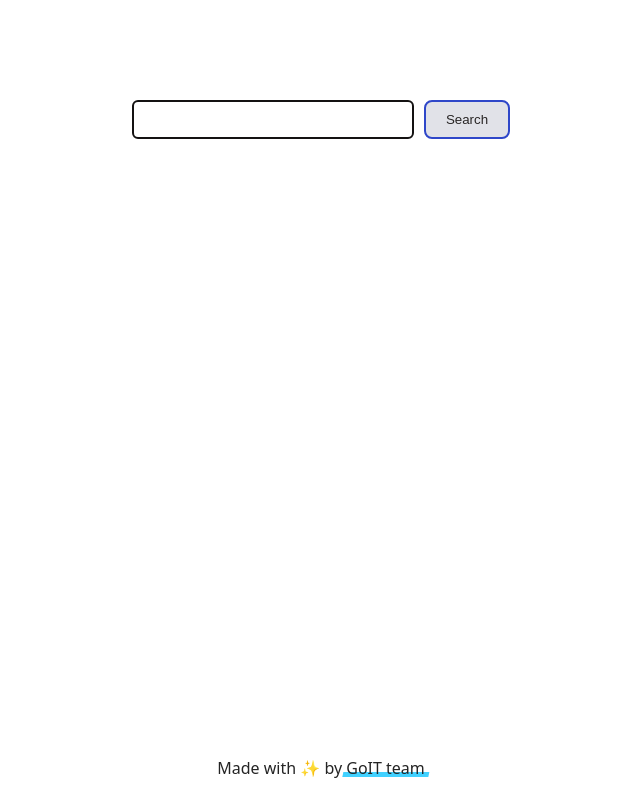
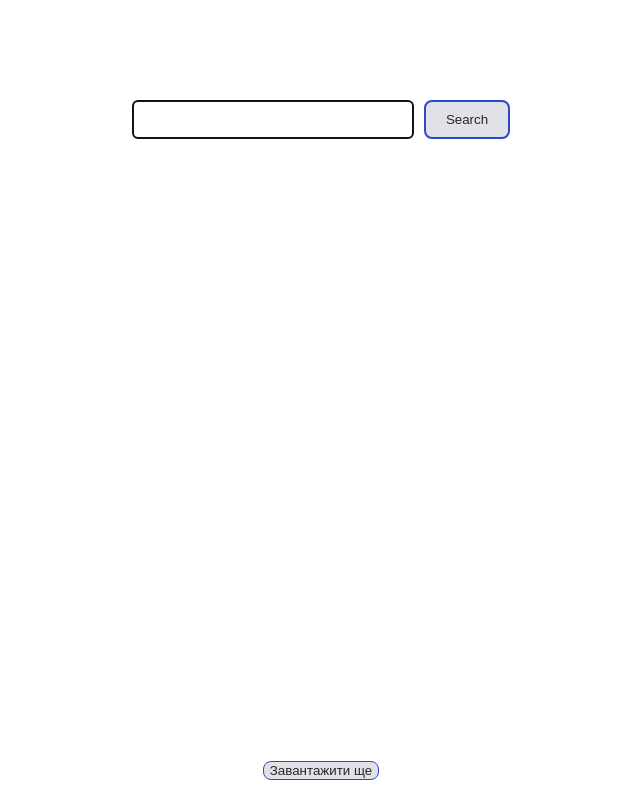
Before and after one commit to Andrii-Mitko/goit-js-hw-12, a website built with Vite: page src/index.html in a window 1280 px wide. Shown: the whole page, without its empty margins (319-959 px from the left). Built offline with nearby package versions, Linux system fonts and the light colour scheme; what simplelightbox would draw is missing.

Commit message:
btn-footer

```diff
--- a/src/css/base.css
+++ b/src/css/base.css
@@ -144,3 +144,23 @@ main:has(.back-link) {
   justify-content: center;
   margin-top: 30px;
 }
+.btn-footer {
+    border: 1px solid #2f47c9;
+    border-radius: 8px;
+    background-color: #e1e2e8;
+    color: rgb(41, 38, 38);
+    cursor: pointer;
+    transform: scale(1);
+    transition: all 250ms;
+}
+.btn-footer:hover,
+.btn-footer:focus {
+  background-color: #2f47c9;
+  color: #f5f5f5;
+  transform: scale(1.05);
+}
+
+.div-footer {
+display: flex;
+  justify-content: center;
+}
--- a/src/index.html
+++ b/src/index.html
@@ -30,13 +30,8 @@
       <ul class="gallery"></ul>
     </main>
 <footer class="footer">
-  <div class="container">
-    <p class="footer-desc">
-      Made with ✨ by
-      <a class="footer-link" href="https://goit.global/ua/" target="_blank" rel="noopener noreferrer">
-        GoIT team
-      </a>
-    </p>
+  <div class="container div-footer">
+    <button class="btn-footer" type="button">Завантажити ще</button>
   </div>
 </footer>
     <script type="module" src="./main.js"></script>
--- a/src/js/pixabay-api.js
+++ b/src/js/pixabay-api.js
@@ -2,8 +2,19 @@ import axios from 'axios';
 
 const API_KEY = "55026716-4dbe0fcfc8dcb0cc6e29137c8";
 const BASE_URL = "https://pixabay.com/api/";
+let page = 1;
+const btnFooter = document.querySelector('.btn-footer');
+btnFooter.addEventListener('click', async () => {
+    page += 1;
+      try {
+    const data = await getImagesByQuery(query, page);
+    renderImages(data.hits); // функция отрисовки картинок
+  } catch (error) {
+    console.error(error);
+  }
+});
 
- export async function getImagesByQuery(query, page = 1) {
+ export async function getImagesByQuery(query, page) {
   try {
     const response = await axios.get(BASE_URL, {
       params: {
--- a/src/main.js
+++ b/src/main.js
@@ -1,5 +1,7 @@
 import iziToast from "izitoast";
 import "izitoast/dist/css/iziToast.min.css";
+
+
 
 import { getImagesByQuery } from "./js/pixabay-api";
 import {
```
